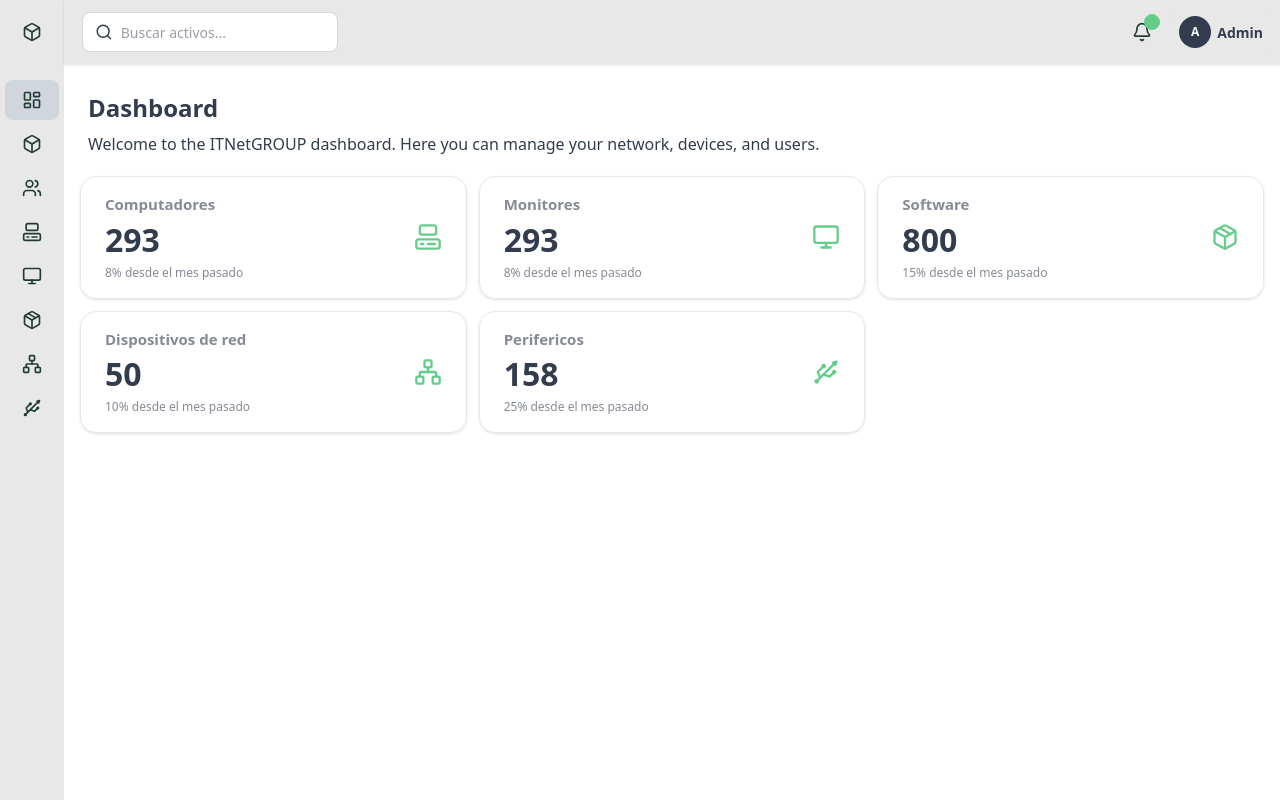
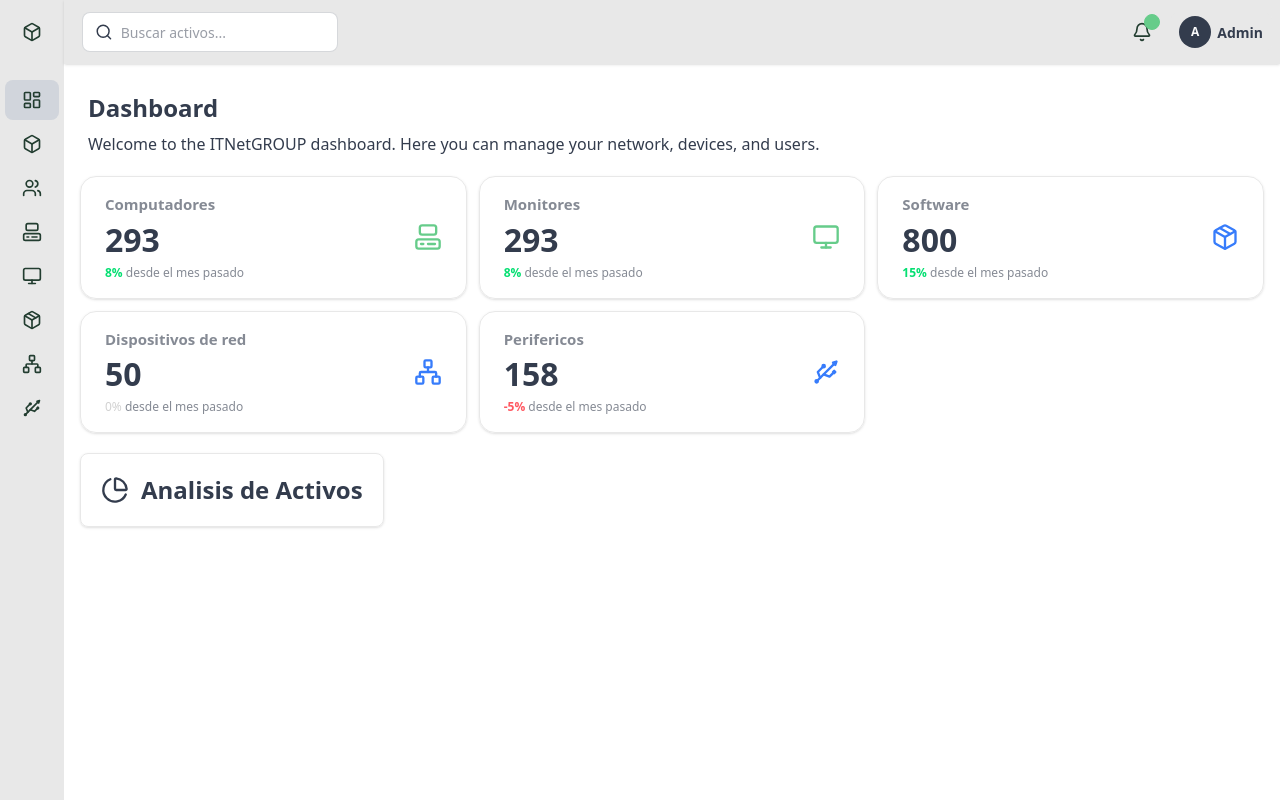
Before and after one commit to HaJoy/itnetgroup-frontend, a React (Vite) app: page / in a window 1280 px wide. Built offline with nearby package versions, Linux system fonts and the light colour scheme.

Commit message:
El porcentaje en los stats de los activos ahora cambia de color segun el valor, seccion Analisis de Activos iniciada

```diff
--- a/src/components/ui/AssetStat.jsx
+++ b/src/components/ui/AssetStat.jsx
@@ -3,19 +3,33 @@ import React from "react";
 export const AssetStat = ({
   icon: Icon,
   iconSize = 20,
+  iconColor = "text-primary",
   title,
   value,
-  desc,
+  valueDesc,
 }) => {
   return (
     <div className="stats border-1 border-base-200 shadow hover:shadow-lg transition-shadow">
       <div className="stat">
-        <div className="stat-figure text-primary">
+        <div className={`stat-figure ${iconColor}`}>
           <Icon size={iconSize} />
         </div>
         <div className="stat-title font-bold text-[15px]">{title}</div>
         <div className="stat-value text-base-content">{value}</div>
-        <div className="stat-desc">{desc}</div>
+        <div className="stat-desc">
+          <span
+            className={
+              parseInt(valueDesc) === 0
+                ? "text-base-300"
+                : (parseInt(valueDesc) > 0
+                ? "text-green-400"
+                : "text-error") + " font-bold"
+            }
+          >
+            {valueDesc + '%'}
+          </span>{" "}
+          desde el mes pasado
+        </div>
       </div>
     </div>
   );
--- a/src/pages/Dashboard.jsx
+++ b/src/pages/Dashboard.jsx
@@ -2,7 +2,15 @@ import React, { useState, useEffect } from "react";
 import { Navbar } from "../components/layout/Navbar";
 import { Sidebar } from "../components/layout/Sidebar";
 import { AssetStat } from "../components/ui/AssetStat";
-import { Computer, Monitor, Network, Package, Usb } from "lucide-react";
+import {
+  Computer,
+  Monitor,
+  Network,
+  Package,
+  Usb,
+  ChartPie,
+  Activity,
+} from "lucide-react";
 
 export const Dashboard = () => {
   useEffect(() => {
@@ -30,43 +38,59 @@ export const Dashboard = () => {
           </div>
 
           {/* Assets stats */}
-          <div className="grid grid-cols-1 sm:grid-cols-2 lg:grid-cols-3 gap-3 my-5">
+          <section className="grid grid-cols-1 sm:grid-cols-2 lg:grid-cols-3 gap-3 my-5">
             <AssetStat
               icon={Computer}
               iconSize={28}
               title={"Computadores"}
               value={"293"}
-              desc={"8% desde el mes pasado"}
+              valueDesc={8}
             />
             <AssetStat
               icon={Monitor}
               iconSize={28}
               title={"Monitores"}
               value={"293"}
-              desc={"8% desde el mes pasado"}
+              valueDesc={8}
             />
             <AssetStat
               icon={Package}
               iconSize={28}
+              iconColor="text-secondary"
               title={"Software"}
               value={"800"}
-              desc={"15% desde el mes pasado"}
+              valueDesc={15}
             />
             <AssetStat
               icon={Network}
               iconSize={28}
+              iconColor="text-secondary"
               title={"Dispositivos de red"}
               value={"50"}
-              desc={"10% desde el mes pasado"}
+              valueDesc={0}
             />
             <AssetStat
               icon={Usb}
               iconSize={28}
+              iconColor="text-secondary"
               title={"Perifericos"}
               value={"158"}
-              desc={"25% desde el mes pasado"}
+              valueDesc={-5}
             />
-          </div>
+          </section>
+
+          {/* Estadisticas */}
+          <section className="flex justify-between">
+            <div className="flex shadow border-1 border-base-200 rounded-lg p-5">
+              <div className="flex items-center gap-3">
+                <ChartPie size={28} className="text-base-content" />
+                <h1 className="text-2xl font-bold text-base-content">
+                  Analisis de Activos
+                </h1>
+              </div>
+
+            </div>
+          </section>
         </div>
       </div>
     </div>
```
